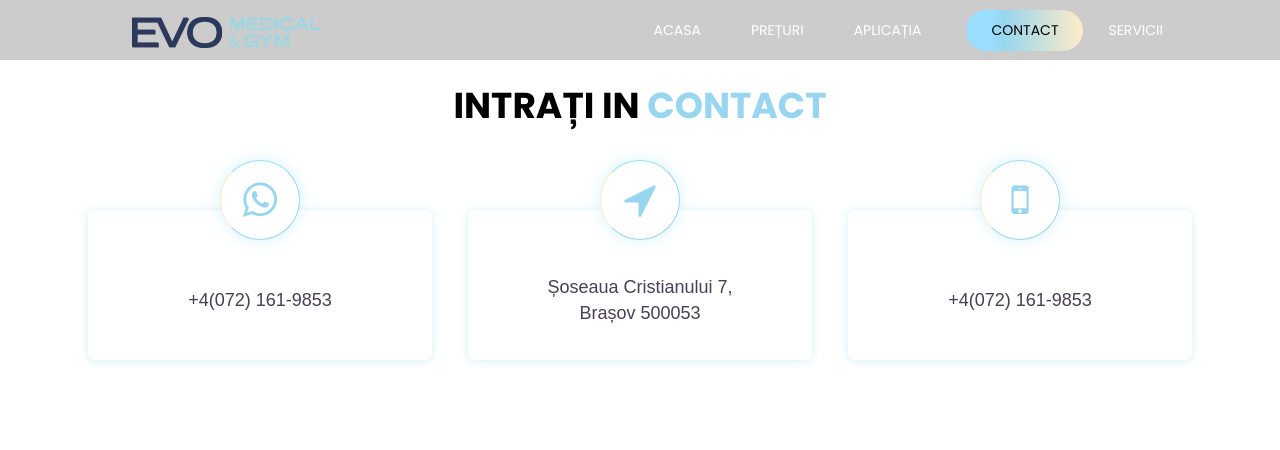
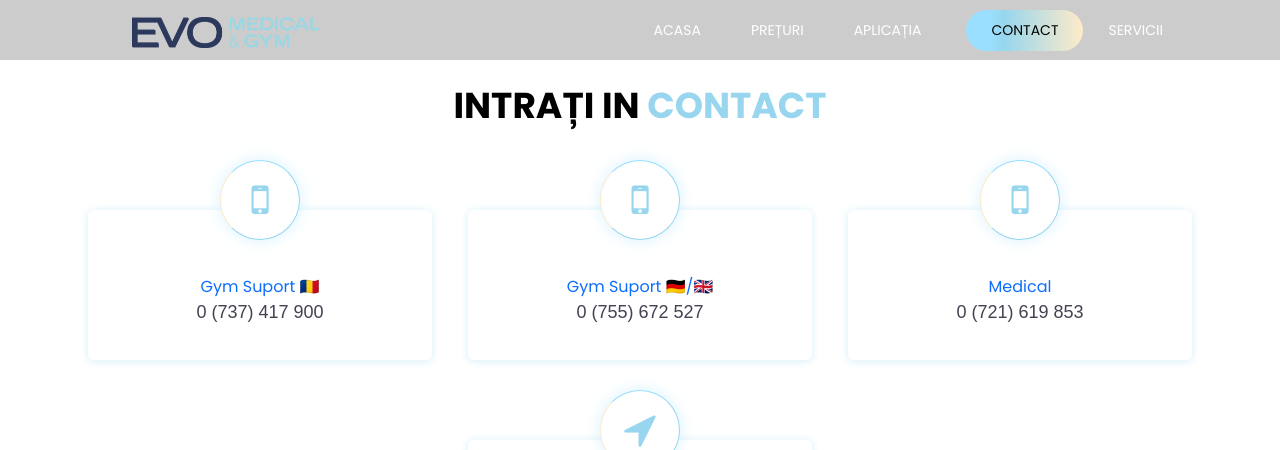
Before and after one commit to evofitandgym/evofitandgym.github.io, a Jekyll site: the page built from contact.html, in a window 1280 px wide and 1400 px high. Shown: the top 450 px of the window. Built offline with Jekyll 4.4.1, drawn with Linux system fonts in a browser that asks for light colours; some web fonts are replaced; grey boxes are pictures that could not be loaded.

Commit message:
Change google tag && contacts

```diff
--- a/_config.yml
+++ b/_config.yml
@@ -15,7 +15,7 @@
 # in the templates via {{ site.myvariable }}.
 title: EVO Medical & Gym
 email: contact@evofit.ro
-formatted_phone: +4(072) 161-9853
+formatted_phone: 0 (721) 619 853
 raw_phone: 40721619853
 physical_address: Șoseaua Cristianului 7, Brașov 500053
 description: >- # this means to ignore newlines until "baseurl:"
--- a/_includes/contact.html
+++ b/_includes/contact.html
@@ -28,13 +28,52 @@
             </div>
         </div>
         <div class="row justify-content-center">
-            <div class="col-lg-4 col-sm-10 col-xs-12">
+            <!--div class="col-lg-4 col-sm-10 col-xs-12">
                 <div class="contact-box">
                     <a href="https://wa.me/40721619853" target="_blank">
                         <div class="contact-box-icons">
                             <i class="fa fa-whatsapp" aria-hidden="true"></i>
                         </div>
                         <div class="contact-card">
+                            <h3>{{ site.formatted_phone }}</h3>
+                        </div>
+                    </a>
+                </div>
+            </div-->
+            <div class="col-lg-4 col-sm-10 col-xs-12">
+                <div class="contact-box">
+                    <a href="tel:+40737417900" target="_blank">
+                        <div class="contact-box-icons">
+                            <i class="fa fa-mobile-phone" aria-hidden="true"></i>
+                        </div>
+                        <div class="contact-card">
+                            <span>Gym Suport 🇷🇴</span>
+                            <h3>0 (737) 417 900</h3>
+                        </div>
+                    </a>
+                </div>
+            </div>
+            <div class="col-lg-4 col-sm-10 col-xs-12">
+                <div class="contact-box">
+                    <a href="tel:+40755672527" target="_blank">
+                        <div class="contact-box-icons">
+                            <i class="fa fa-mobile-phone" aria-hidden="true"></i>
+                        </div>
+                        <div class="contact-card">
+                            <span>Gym Suport 🇩🇪/🇬🇧</span>
+                            <h3>0 (755) 672 527</h3>
+                        </div>
+                    </a>
+                </div>
+            </div>
+            <div class="col-lg-4 col-sm-10 col-xs-12">
+                <div class="contact-box">
+                    <a href="tel:+{{ site.raw_phone }}" target="_blank">
+                        <div class="contact-box-icons">
+                            <i class="fa fa-mobile-phone" aria-hidden="true"></i>
+                        </div>
+                        <div class="contact-card">
+                            <span>Medical</span>
                             <h3>{{ site.formatted_phone }}</h3>
                         </div>
                     </a>
@@ -48,18 +87,6 @@
                         </div>
                         <div class="contact-card">
                             <h3>{{ site.physical_address }}</h3>
-                        </div>
-                    </a>
-                </div>
-            </div>
-            <div class="col-lg-4 col-sm-10 col-xs-12">
-                <div class="contact-box">
-                    <a href="tel:+{{ site.raw_phone }}" target="_blank">
-                        <div class="contact-box-icons">
-                            <i class="fa fa-mobile-phone" aria-hidden="true"></i>
-                        </div>
-                        <div class="contact-card">
-                            <h3>{{ site.formatted_phone }}</h3>
                         </div>
                     </a>
                 </div>
--- a/_includes/footer.html
+++ b/_includes/footer.html
@@ -38,7 +38,7 @@
                 </div>
                 <div class="footer-social-link">
                     <ul>
-                        <li><span><i class="fa fa-phone" aria-hidden="true"></i></span><a href="tel:+{{ site.raw_phone }}">{{ site.formatted_phone }}</a></li>
+                        <!--li><span><i class="fa fa-phone" aria-hidden="true"></i></span><a href="tel:+{{ site.raw_phone }}">{{ site.formatted_phone }}</a></li-->
                         <li><span><i class="fa fa-envelope" aria-hidden="true"></i></span><a href="mailto:{{ site.email }}">{{ site.email }}</a>
                         </li>
                     </ul>
--- a/_includes/head.html
+++ b/_includes/head.html
@@ -21,13 +21,14 @@
 
     {% if jekyll.environment == 'production' %}
         <!-- Google tag (gtag.js) -->
-        <script async src="https://www.googletagmanager.com/gtag/js?id=G-HDD1M406DK"></script>
+        <script async src="https://www.googletagmanager.com/gtag/js?id=AW-435834116">
+        </script>
         <script>
             window.dataLayer = window.dataLayer || [];
             function gtag(){dataLayer.push(arguments);}
             gtag('js', new Date());
 
-            gtag('config', 'G-HDD1M406DK');
+            gtag('config', 'AW-435834116');
         </script>
     {% endif %}
 
```
